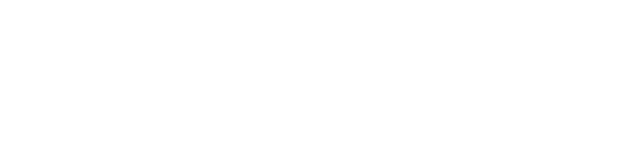
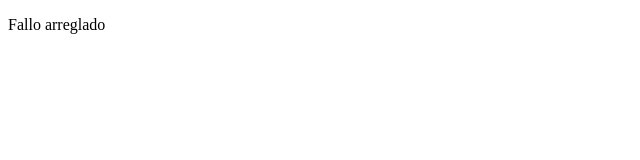
Before and after one commit to aleofer0401/examenFinal, a plain HTML site: page login.html in a window 1280 px wide. Shown: the whole page, without its empty margins (0-640 px from the left). Drawn offline with Linux system fonts and the light colour scheme.

Commit message:
Login fallo

```diff
--- a/login.html
+++ b/login.html
@@ -6,6 +6,6 @@
     <title>Document</title>
 </head>
 <body>
-    <p></p>
+    <p>Fallo arreglado</p>
 </body>
 </html>
```
